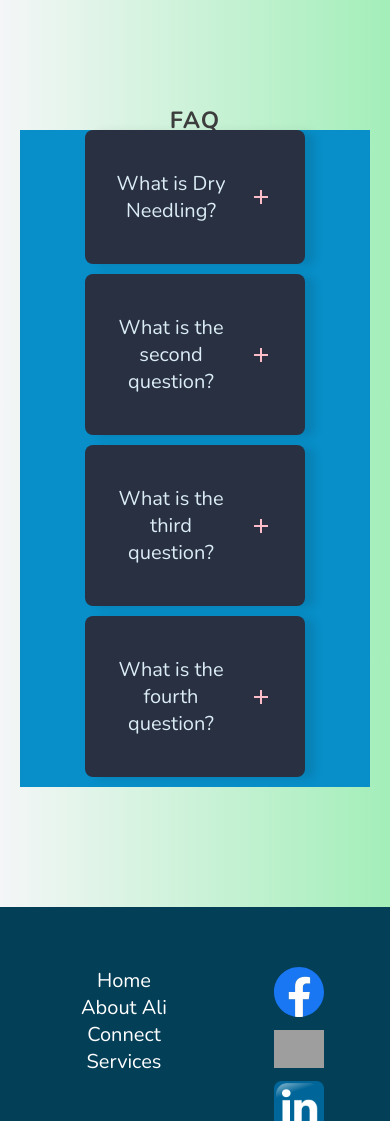
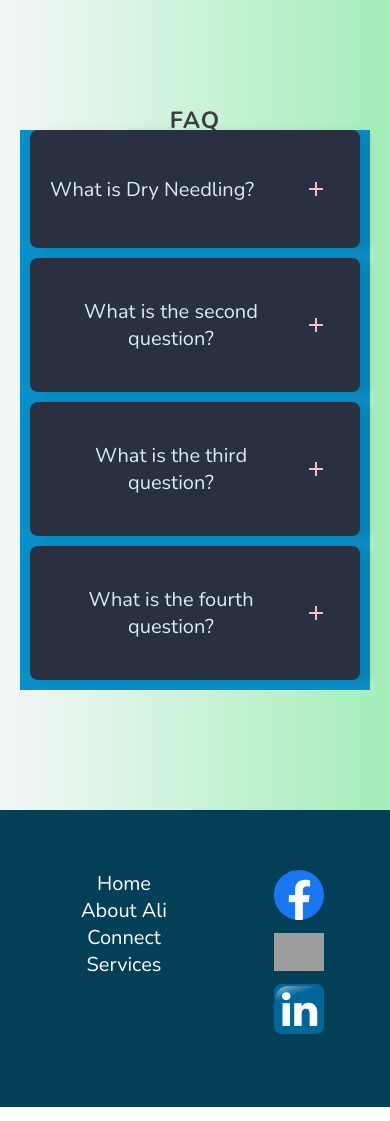
Before and after one commit to duinneacha/alinutrition, a website: page public/index.html in a window 390 px wide. Shown: the part 6200-7321 px from the top of the page. Drawn offline with nearby package versions, Linux system fonts and the light colour scheme; grey boxes are pictures that could not be loaded; a web font is replaced by a local one.

Commit message:
FAQs mobile text changes

```diff
--- a/public/css/styles.css
+++ b/public/css/styles.css
@@ -423,9 +423,9 @@ button.more-text-button:hover {
 }
 
 .accordian {
-  width: 80%;
+  width: 100%;
   margin: 0 auto;
-  padding: 0 1.5em;
+  padding: 0 .5em;
 }
 
 .accordian-item {
@@ -480,7 +480,7 @@ button.more-text-button:hover {
 }
 
 .answer p {
-  font-size: 1.1em;
+  font-size: .8em;
   color: rgba(255, 255, 255, 0.6);
   padding: 1em;
 }
```
